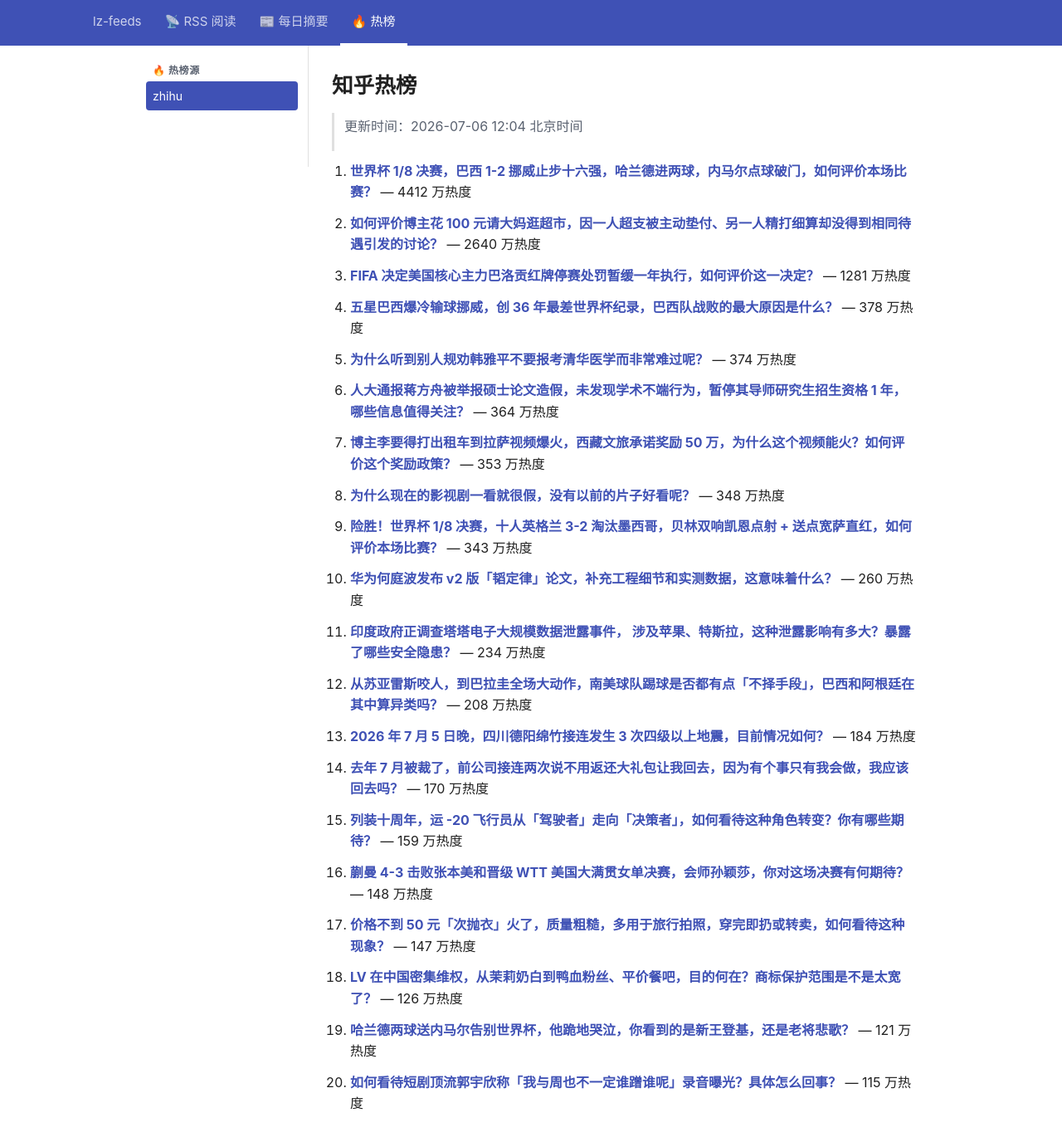
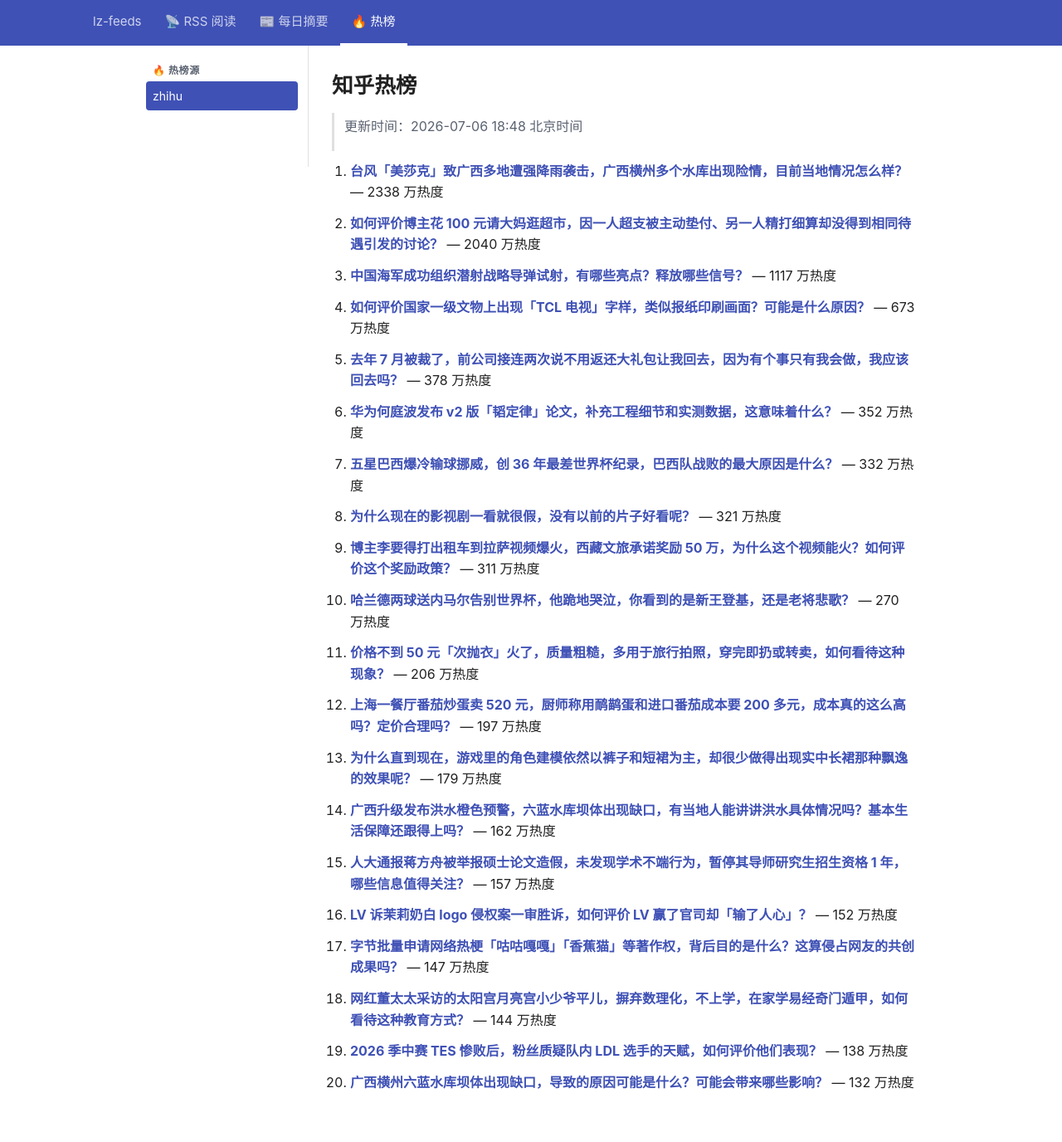
Before and after one commit to lizhang0101/lz-feeds, a Jekyll site: the page built from _hotlist/zhihu.md, in a window 1280 px wide and 1400 px high. Shown: the top 1376 px of the window at 83% size. Built offline with Jekyll 4.4.1, drawn with Linux system fonts in a browser that asks for light colours.

Commit message:
hotlist: 2026-07-06T10:48Z

```diff
--- a/_hotlist/zhihu.md
+++ b/_hotlist/zhihu.md
@@ -1,48 +1,48 @@
 ---
-updated: 2026-07-06 12:04 北京时间
+updated: 2026-07-06 18:48 北京时间
 count: 20
 ---
 
 # 知乎热榜
 
-> 更新时间：2026-07-06 12:04 北京时间
+> 更新时间：2026-07-06 18:48 北京时间
 
-1. **[世界杯 1/8 决赛，巴西 1-2 挪威止步十六强，哈兰德进两球，内马尔点球破门，如何评价本场比赛？](https://www.zhihu.com/question/2057080646317466862)** — 4412 万热度
+1. **[台风「美莎克」致广西多地遭强降雨袭击，广西横州多个水库出现险情，目前当地情况怎么样？](https://www.zhihu.com/question/2057445721926624416)** — 2338 万热度
 
-2. **[如何评价博主花 100 元请大妈逛超市，因一人超支被主动垫付、另一人精打细算却没得到相同待遇引发的讨论？](https://www.zhihu.com/question/2056727677596164472)** — 2640 万热度
+2. **[如何评价博主花 100 元请大妈逛超市，因一人超支被主动垫付、另一人精打细算却没得到相同待遇引发的讨论？](https://www.zhihu.com/question/2056727677596164472)** — 2040 万热度
 
-3. **[FIFA 决定美国核心主力巴洛贡红牌停赛处罚暂缓一年执行，如何评价这一决定？](https://www.zhihu.com/question/2057280677406577002)** — 1281 万热度
+3. **[中国海军成功组织潜射战略导弹试射，有哪些亮点？释放哪些信号？](https://www.zhihu.com/question/2057451748705448806)** — 1117 万热度
 
-4. **[五星巴西爆冷输球挪威，创 36 年最差世界杯纪录，巴西队战败的最大原因是什么？](https://www.zhihu.com/question/2057369309861475997)** — 378 万热度
+4. **[如何评价国家一级文物上出现「TCL 电视」字样，类似报纸印刷画面？可能是什么原因？](https://www.zhihu.com/question/2057159648076158666)** — 673 万热度
 
-5. **[为什么听到别人规劝韩雅平不要报考清华医学而非常难过呢？](https://www.zhihu.com/question/2056673919688618654)** — 374 万热度
+5. **[去年 7 月被裁了，前公司接连两次说不用返还大礼包让我回去，因为有个事只有我会做，我应该回去吗？](https://www.zhihu.com/question/2056482607270047885)** — 378 万热度
 
-6. **[人大通报蒋方舟被举报硕士论文造假，未发现学术不端行为，暂停其导师研究生招生资格 1 年，哪些信息值得关注？](https://www.zhihu.com/question/2057229015937546031)** — 364 万热度
+6. **[华为何庭波发布 v2 版「韬定律」论文，补充工程细节和实测数据，这意味着什么？](https://www.zhihu.com/question/2056736081148748715)** — 352 万热度
 
-7. **[博主李要得打出租车到拉萨视频爆火，西藏文旅承诺奖励 50 万，为什么这个视频能火？如何评价这个奖励政策？](https://www.zhihu.com/question/2057125814265542512)** — 353 万热度
+7. **[五星巴西爆冷输球挪威，创 36 年最差世界杯纪录，巴西队战败的最大原因是什么？](https://www.zhihu.com/question/2057369309861475997)** — 332 万热度
 
-8. **[为什么现在的影视剧一看就很假，没有以前的片子好看呢？](https://www.zhihu.com/question/1985987109690032745)** — 348 万热度
+8. **[为什么现在的影视剧一看就很假，没有以前的片子好看呢？](https://www.zhihu.com/question/1985987109690032745)** — 321 万热度
 
-9. **[险胜！世界杯 1/8 决赛，十人英格兰 3-2 淘汰墨西哥，贝林双响凯恩点射 + 送点宽萨直红，如何评价本场比赛？](https://www.zhihu.com/question/2056755385696871724)** — 343 万热度
+9. **[博主李要得打出租车到拉萨视频爆火，西藏文旅承诺奖励 50 万，为什么这个视频能火？如何评价这个奖励政策？](https://www.zhihu.com/question/2057125814265542512)** — 311 万热度
 
-10. **[华为何庭波发布 v2 版「韬定律」论文，补充工程细节和实测数据，这意味着什么？](https://www.zhihu.com/question/2056736081148748715)** — 260 万热度
+10. **[哈兰德两球送内马尔告别世界杯，他跪地哭泣，你看到的是新王登基，还是老将悲歌？](https://www.zhihu.com/question/2057368024315686934)** — 270 万热度
 
-11. **[印度政府正调查塔塔电子大规模数据泄露事件， 涉及苹果、特斯拉，这种泄露影响有多大？暴露了哪些安全隐患？](https://www.zhihu.com/question/2056780978534750118)** — 234 万热度
+11. **[价格不到 50 元「次抛衣」火了，质量粗糙，多用于旅行拍照，穿完即扔或转卖，如何看待这种现象？](https://www.zhihu.com/question/2049457693316927509)** — 206 万热度
 
-12. **[从苏亚雷斯咬人，到巴拉圭全场大动作，南美球队踢球是否都有点「不择手段」，巴西和阿根廷在其中算异类吗？](https://www.zhihu.com/question/2057046843863691585)** — 208 万热度
+12. **[上海一餐厅番茄炒蛋卖 520 元，厨师称用鸸鹋蛋和进口番茄成本要 200 多元，成本真的这么高吗？定价合理吗？](https://www.zhihu.com/question/2054950739810727319)** — 197 万热度
 
-13. **[2026 年 7 月 5 日晚，四川德阳绵竹接连发生 3 次四级以上地震，目前情况如何？](https://www.zhihu.com/question/2057246238785942778)** — 184 万热度
+13. **[为什么直到现在，游戏里的角色建模依然以裤子和短裙为主，却很少做得出现实中长裙那种飘逸的效果呢？](https://www.zhihu.com/question/2036416062737101529)** — 179 万热度
 
-14. **[去年 7 月被裁了，前公司接连两次说不用返还大礼包让我回去，因为有个事只有我会做，我应该回去吗？](https://www.zhihu.com/question/2056482607270047885)** — 170 万热度
+14. **[广西升级发布洪水橙色预警，六蓝水库坝体出现缺口，有当地人能讲讲洪水具体情况吗？基本生活保障还跟得上吗？](https://www.zhihu.com/question/2057468723867526509)** — 162 万热度
 
-15. **[列装十周年，运 -20 飞行员从「驾驶者」走向「决策者」，如何看待这种角色转变？你有哪些期待？](https://www.zhihu.com/question/2056401410393118037)** — 159 万热度
+15. **[人大通报蒋方舟被举报硕士论文造假，未发现学术不端行为，暂停其导师研究生招生资格 1 年，哪些信息值得关注？](https://www.zhihu.com/question/2057229015937546031)** — 157 万热度
 
-16. **[蒯曼 4-3 击败张本美和晋级 WTT 美国大满贯女单决赛，会师孙颖莎，你对这场决赛有何期待？](https://www.zhihu.com/question/2057354753332474469)** — 148 万热度
+16. **[LV 诉茉莉奶白 logo 侵权案一审胜诉，如何评价 LV 赢了官司却「输了人心」？](https://www.zhihu.com/question/2056102137969616549)** — 152 万热度
 
-17. **[价格不到 50 元「次抛衣」火了，质量粗糙，多用于旅行拍照，穿完即扔或转卖，如何看待这种现象？](https://www.zhihu.com/question/2049457693316927509)** — 147 万热度
+17. **[字节批量申请网络热梗「咕咕嘎嘎」「香蕉猫」等著作权，背后目的是什么？这算侵占网友的共创成果吗？](https://www.zhihu.com/question/2057372465282512177)** — 147 万热度
 
-18. **[LV 在中国密集维权，从茉莉奶白到鸭血粉丝、平价餐吧，目的何在？商标保护范围是不是太宽了？](https://www.zhihu.com/question/2057021664789882741)** — 126 万热度
+18. **[网红董太太采访的太阳宫月亮宫小少爷平儿，摒弃数理化，不上学，在家学易经奇门遁甲，如何看待这种教育方式？](https://www.zhihu.com/question/2055157666142541293)** — 144 万热度
 
-19. **[哈兰德两球送内马尔告别世界杯，他跪地哭泣，你看到的是新王登基，还是老将悲歌？](https://www.zhihu.com/question/2057368024315686934)** — 121 万热度
+19. **[2026 季中赛 TES 惨败后，粉丝质疑队内 LDL 选手的天赋，如何评价他们表现？](https://www.zhihu.com/question/2057125780535218760)** — 138 万热度
 
-20. **[如何看待短剧顶流郭宇欣称「我与周也不一定谁蹭谁呢」录音曝光？具体怎么回事？](https://www.zhihu.com/question/2056782166466508240)** — 115 万热度
+20. **[广西横州六蓝水库坝体出现缺口，导致的原因可能是什么？可能会带来哪些影响？](https://www.zhihu.com/question/2057476592289276879)** — 132 万热度
```
